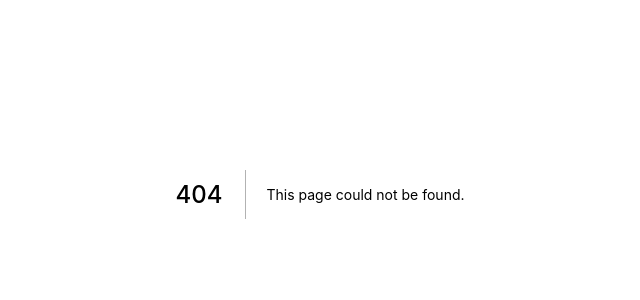
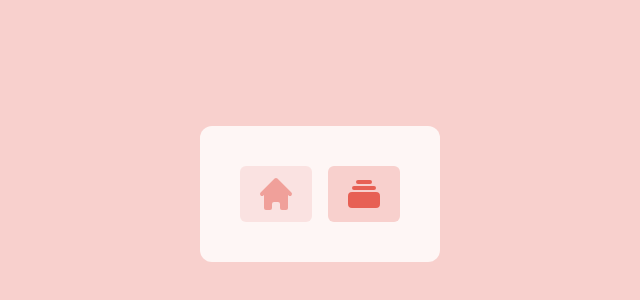
Before and after one commit to cbyrneee/old.cbyrne.dev, a Next.js app: page /projects in a window 1280 px wide. Before the commit this address had no page. Shown: the part 206-506 px from the top of the page, without its empty margins (320-960 px from the left). Built offline with nearby package versions, Linux system fonts and the light colour scheme.

Commit message:
Start working on multiple pages

```diff
--- a/package.json
+++ b/package.json
@@ -8,6 +8,7 @@
         "lint": "next lint"
     },
     "dependencies": {
+        "@heroicons/react": "^1.0.5",
         "@tailwindcss/line-clamp": "^0.2.2",
         "next": "12.0.4",
         "react": "17.0.2",
--- a/src/components/control/Button.tsx
+++ b/src/components/control/Button.tsx
@@ -3,8 +3,9 @@ import styles from "../../styles/Button.module.css";
 
 interface ButtonProps {
     children: React.ReactNode;
+    inactive?: boolean;
 }
 
 export default function Button(props: ButtonProps) {
-    return <div className={styles.button}>{props.children}</div>
+    return <div className={`${styles.button} ${props.inactive ? styles.inactive : ""}`}>{props.children}</div>
 }
--- /dev/null
+++ b/src/components/control/LinkButton.tsx
@@ -0,0 +1,19 @@
+import React from 'react';
+import Button from "./Button";
+import Link from "next/link";
+
+interface LinkButtonProps {
+    children: React.ReactNode;
+    inactive?: boolean;
+    href: string;
+}
+
+export default function LinkButton(props: LinkButtonProps) {
+    return <Link href={props.href} passHref={true}>
+        <a>
+            <Button inactive={props.inactive}>
+                {props.children}
+            </Button>
+        </a>
+    </Link>
+}
--- /dev/null
+++ b/src/components/dock/Dock.tsx
@@ -0,0 +1,26 @@
+import ButtonGroup from "../control/ButtonGroup";
+import LinkButton from "../control/LinkButton";
+import {CollectionIcon, HomeIcon} from "@heroicons/react/solid";
+import React from "react";
+import {useRouter} from "next/router";
+import Window from "../window/Window";
+
+export default function Dock() {
+    const router = useRouter();
+
+    return (
+        <div className={"flex p-4 md:p-0 md:m-auto"}>
+            <Window noButtons>
+                <ButtonGroup>
+                    <LinkButton href={"/"} inactive={router.asPath != "/"}>
+                        <HomeIcon className={"w-10"}/>
+                    </LinkButton>
+
+                    <LinkButton href={"/projects"} inactive={router.asPath != "/projects"}>
+                        <CollectionIcon className={"w-10"}/>
+                    </LinkButton>
+                </ButtonGroup>
+            </Window>
+        </div>
+    );
+}
--- a/src/components/window/Window.tsx
+++ b/src/components/window/Window.tsx
@@ -3,19 +3,20 @@ import styles from "../../styles/Window.module.css";
 import WindowButton from "./WindowButton";
 
 interface WindowProps {
-    children: React.ReactNode
+    children: React.ReactNode,
+    noButtons: boolean
 }
 
-function Window(props: WindowProps) {
+function Window({children, noButtons = false}: WindowProps) {
     return <>
         <div className={styles.window}>
-            <div className={styles.titlebar}>
-                <WindowButton color={"red"} />
-                <WindowButton color={"yellow"} />
-                <WindowButton color={"green"} />
-            </div>
+            {!noButtons && <div className={styles.titlebar}>
+                <WindowButton color={"red"}/>
+                <WindowButton color={"yellow"}/>
+                <WindowButton color={"green"}/>
+            </div>}
 
-            {props.children}
+            {children}
         </div>
     </>;
 }
--- a/src/pages/index.tsx
+++ b/src/pages/index.tsx
@@ -11,6 +11,7 @@ import React from "react";
 import LinksWindow from "../components/window/impl/LinksWindow";
 import ExperienceWindow from "../components/window/impl/ExperienceWindow";
 import Head from "next/head";
+import Dock from "../components/dock/Dock";
 
 interface HomeProps {
     nowPlayingCache: TrackData | undefined
@@ -22,7 +23,8 @@ const Home: NextPage<HomeProps> = ({nowPlayingCache}) => {
             <Head>
                 <title>Conor Byrne</title>
             </Head>
-            <div className={"flex max-h-full h-screen bg-background"}>
+            <div
+                className={"flex flex-col items-center content-center justify-between h-full md:h-screen bg-background"}>
                 <div className={"container p-4 md:p-0 md:m-auto"}>
                     <WindowGroup>
                         <WindowRow>
@@ -34,6 +36,8 @@ const Home: NextPage<HomeProps> = ({nowPlayingCache}) => {
                         </WindowRow>
                     </WindowGroup>
                 </div>
+
+                <Dock/>
             </div>
         </div>
     )
--- /dev/null
+++ b/src/pages/projects.tsx
@@ -0,0 +1,23 @@
+// noinspection JSUnusedGlobalSymbols
+
+import type {NextPage} from 'next'
+import React from "react";
+import Head from "next/head";
+import Dock from "../components/dock/Dock";
+
+const Projects: NextPage = () => {
+    return (
+        <div>
+            <Head>
+                <title>Conor Byrne - Projects</title>
+            </Head>
+            <div
+                className={"flex flex-col items-center content-center justify-between h-full md:h-screen bg-background"}>
+
+                <Dock />
+            </div>
+        </div>
+    )
+}
+
+export default Projects
--- a/src/styles/Button.module.css
+++ b/src/styles/Button.module.css
@@ -1,3 +1,6 @@
 .button {
     @apply bg-background px-4 py-2 rounded-md text-accent uppercase font-bold text-lg transition-colors hover:bg-background/80;
 }
+.inactive {
+    @apply bg-background/50 text-accent/50 hover:bg-background/100 hover:text-accent/100;
+}
```
Also changed, not shown: 1 other file (tests, documents, lock files or other folders).
